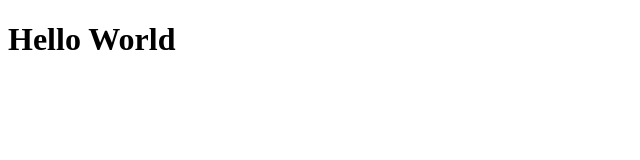
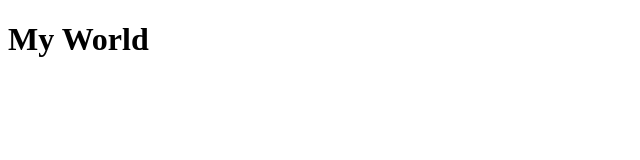
Before and after one commit to mohammad-shahid-uzb/Vite-React, a React (Vite) app: page / in a window 1280 px wide. Shown: the top 160 px of the page, without its empty margins (0-640 px from the left). Built offline with nearby package versions, Linux system fonts and the light colour scheme.

Commit message:
Update Head

```diff
--- a/src/Message.tsx
+++ b/src/Message.tsx
@@ -1,5 +1,5 @@
 function Message() {
-  return <h1>Hello World</h1>;
+  return <h1>My World</h1>;
 }
 
 export default Message;
```
